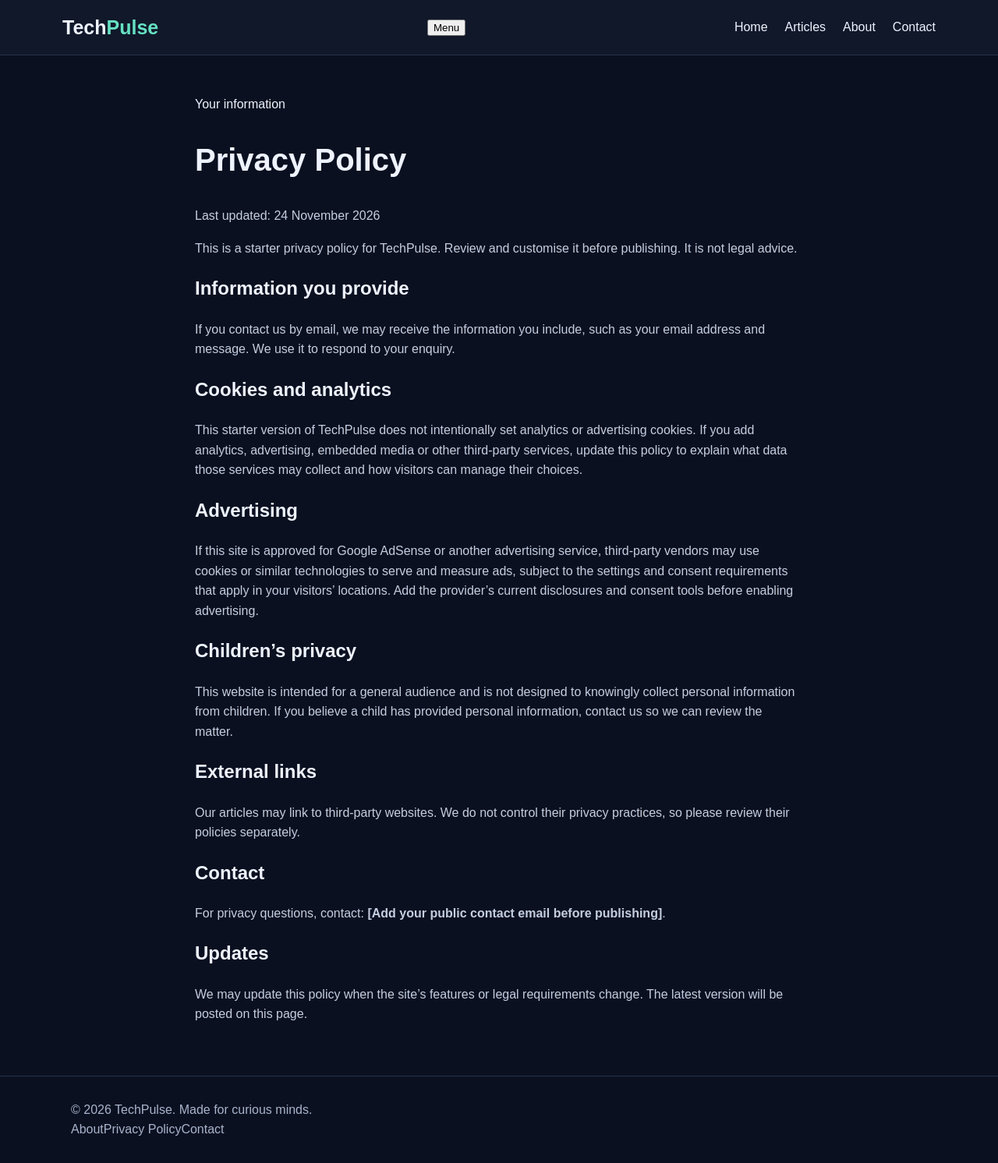
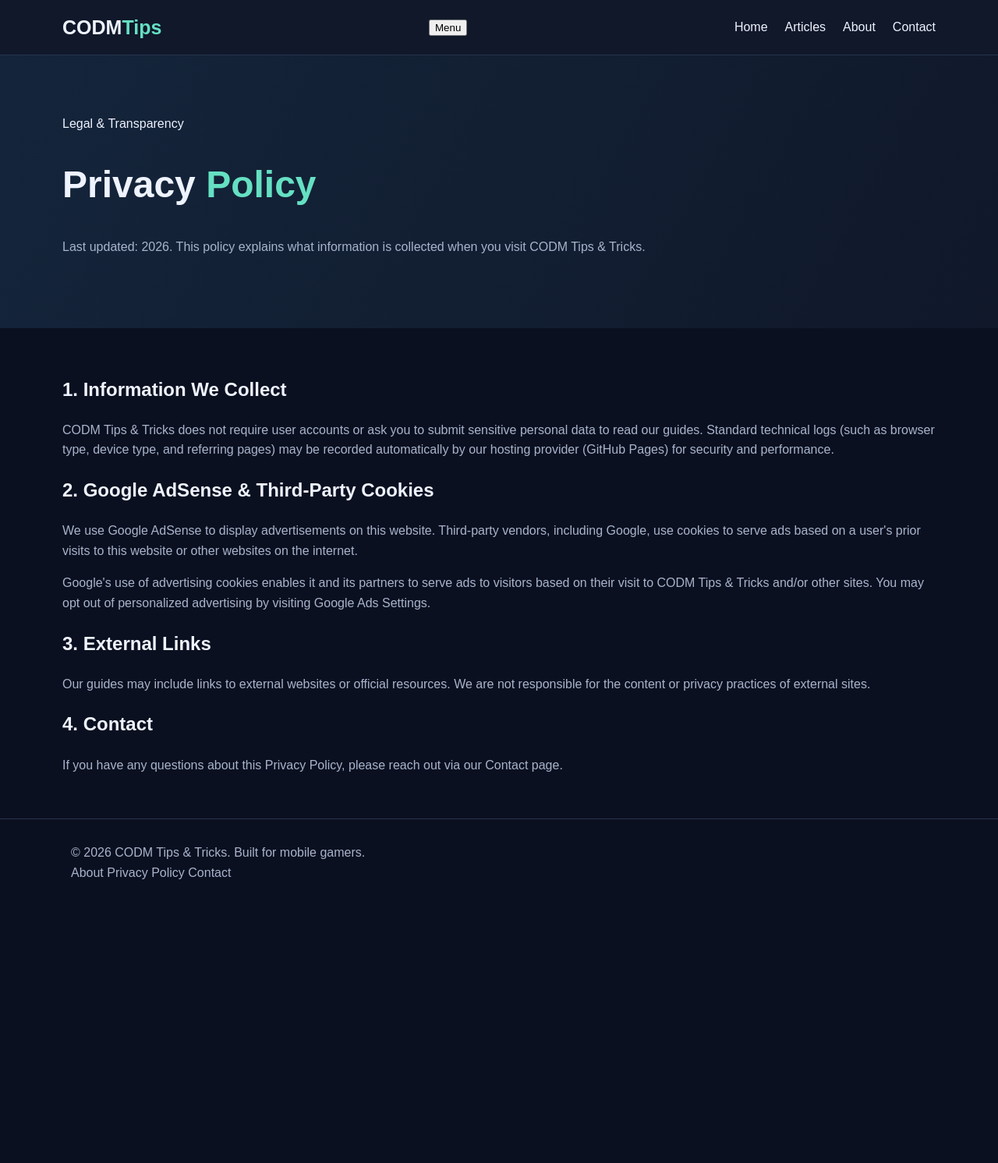
Before and after one commit to Toxinated5ive8ight/Toxinated5ive8ight.github.io, a plain HTML site: page privacy.html in a window 1280 px wide. Shown: the whole page at 78% size. After the commit the page ends 1162 px from the top, so only its background shows below. Drawn offline with Linux system fonts and the light colour scheme.

Commit message:
Update privacy.html

```diff
--- a/privacy.html
+++ b/privacy.html
@@ -1,25 +1,65 @@
 <!doctype html>
-<html lang="en"><head><meta charset="utf-8"><meta name="viewport" content="width=device-width,initial-scale=1">
-<meta name="description" content="TechPulse shares practical Android tips, gaming guides and clear technology explainers.">
-<meta name="theme-color" content="#0b1020"><title>Privacy Policy | TechPulse</title><link rel="stylesheet" href="assets/style.css"></head>
+<html lang="en">
+<head>
+  <meta charset="utf-8">
+  <meta name="viewport" content="width=device-width, initial-scale=1">
+  <meta name="description" content="Privacy Policy for CODM Tips & Tricks — learn how cookies, analytics, and advertising work on our site.">
+  <meta name="theme-color" content="#061020">
+  <title>Privacy Policy | CODM Tips &amp; Tricks</title>
+  <link rel="stylesheet" href="assets/style.css?v=2">
+</head>
 <body>
-<header><div class="wrap nav">
-<a class="brand" href="index.html">Tech<span>Pulse</span></a>
-<button class="menu" aria-label="Open navigation">Menu</button>
-<nav class="links">
-<a class="" href="index.html">Home</a>
-<a href="index.html#latest">Articles</a>
-<a class="" href="about.html">About</a>
-<a class="" href="contact.html">Contact</a>
-</nav></div></header><main class="page"><div class="wrap prose"><div class="eyebrow">Your information</div><h1>Privacy Policy</h1><p class="meta">Last updated: 24 November 2026</p>
-<p>This is a starter privacy policy for TechPulse. Review and customise it before publishing. It is not legal advice.</p>
-<h2>Information you provide</h2><p>If you contact us by email, we may receive the information you include, such as your email address and message. We use it to respond to your enquiry.</p>
-<h2>Cookies and analytics</h2><p>This starter version of TechPulse does not intentionally set analytics or advertising cookies. If you add analytics, advertising, embedded media or other third-party services, update this policy to explain what data those services may collect and how visitors can manage their choices.</p>
-<h2>Advertising</h2><p>If this site is approved for Google AdSense or another advertising service, third-party vendors may use cookies or similar technologies to serve and measure ads, subject to the settings and consent requirements that apply in your visitors’ locations. Add the provider’s current disclosures and consent tools before enabling advertising.</p>
-<h2>Children’s privacy</h2><p>This website is intended for a general audience and is not designed to knowingly collect personal information from children. If you believe a child has provided personal information, contact us so we can review the matter.</p>
-<h2>External links</h2><p>Our articles may link to third-party websites. We do not control their privacy practices, so please review their policies separately.</p>
-<h2>Contact</h2><p>For privacy questions, contact: <strong>[Add your public contact email before publishing]</strong>.</p>
-<h2>Updates</h2><p>We may update this policy when the site’s features or legal requirements change. The latest version will be posted on this page.</p>
-</div></main>
-<footer><div class="wrap foot"><div>© 2026 TechPulse. Made for curious minds.</div><div class="footlinks"><a href="about.html">About</a><a href="privacy.html">Privacy Policy</a><a href="contact.html">Contact</a></div></div></footer>
-<script src="assets/script.js"></script></body></html>
+  <header>
+    <div class="wrap nav">
+      <a class="brand" href="index.html">CODM<span>Tips</span></a>
+      <button class="menu" aria-label="Open navigation">Menu</button>
+      <nav class="links">
+        <a href="index.html">Home</a>
+        <a href="index.html#latest">Articles</a>
+        <a href="about.html">About</a>
+        <a href="contact.html">Contact</a>
+      </nav>
+    </div>
+  </header>
+
+  <main>
+    <section class="hero">
+      <div class="wrap">
+        <div class="eyebrow">Legal &amp; Transparency</div>
+        <h1>Privacy <span style="color:var(--accent)">Policy</span></h1>
+        <p class="muted">Last updated: 2026. This policy explains what information is collected when you visit CODM Tips &amp; Tricks.</p>
+      </div>
+    </section>
+
+    <section class="section">
+      <div class="wrap">
+        <h2>1. Information We Collect</h2>
+        <p class="muted">CODM Tips &amp; Tricks does not require user accounts or ask you to submit sensitive personal data to read our guides. Standard technical logs (such as browser type, device type, and referring pages) may be recorded automatically by our hosting provider (GitHub Pages) for security and performance.</p>
+
+        <h2>2. Google AdSense &amp; Third-Party Cookies</h2>
+        <p class="muted">We use Google AdSense to display advertisements on this website. Third-party vendors, including Google, use cookies to serve ads based on a user's prior visits to this website or other websites on the internet.</p>
+        <p class="muted">Google's use of advertising cookies enables it and its partners to serve ads to visitors based on their visit to CODM Tips &amp; Tricks and/or other sites. You may opt out of personalized advertising by visiting <a href="https://myadcenter.google.com/" target="_blank" rel="noopener">Google Ads Settings</a>.</p>
+
+        <h2>3. External Links</h2>
+        <p class="muted">Our guides may include links to external websites or official resources. We are not responsible for the content or privacy practices of external sites.</p>
+
+        <h2>4. Contact</h2>
+        <p class="muted">If you have any questions about this Privacy Policy, please reach out via our <a href="contact.html">Contact</a> page.</p>
+      </div>
+    </section>
+  </main>
+
+  <footer>
+    <div class="wrap foot">
+      <div>&copy; 2026 CODM Tips &amp; Tricks. Built for mobile gamers.</div>
+      <div class="footlinks">
+        <a href="about.html">About</a>
+        <a href="privacy.html">Privacy Policy</a>
+        <a href="contact.html">Contact</a>
+      </div>
+    </div>
+  </footer>
+
+  <script src="assets/script.js?v=2"></script>
+</body>
+</html>
```
